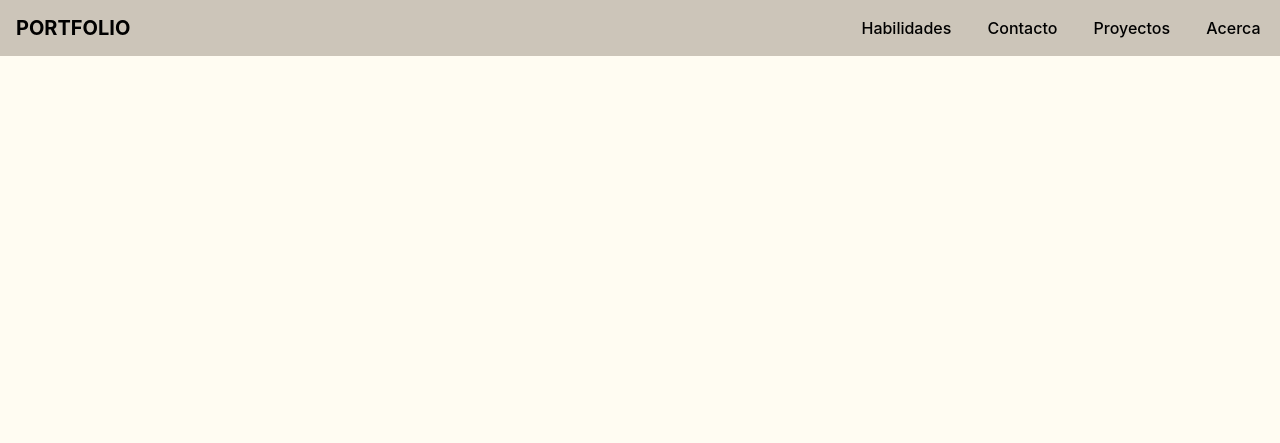
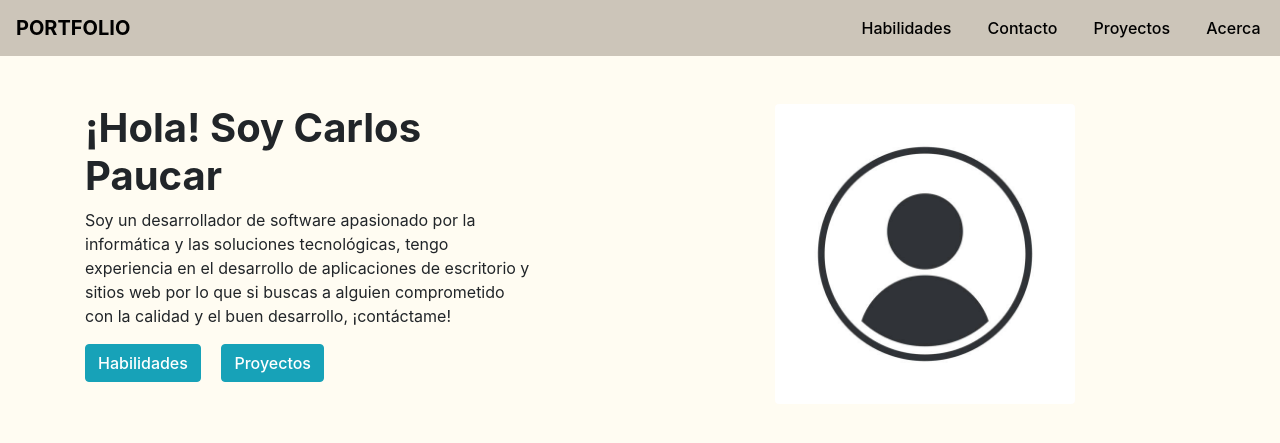
Before and after one commit to Veliz-P/portfolio-web-remoto, a Django app: page / in a window 1280 px wide. Shown: the top 443 px of the page. Run offline with Django 5.2, Linux system fonts and the light colour scheme.

Commit message:
Definir grid y contenido para hero section

```diff
--- a/app/templates/index.html
+++ b/app/templates/index.html
@@ -29,6 +29,9 @@
         .nav-links a:hover, a:hover{
             font-weight: bold; color: #964E31;
         }
+        .btn{
+            font-weight: 500;
+        }
     </style>
 
 </head>
@@ -43,10 +46,20 @@
         </ul>
     </nav>
 
-    <div class="container">
-        <div class="col">
-            <div class="row">
-
+    <div class="container mt-5">
+        <div class="row justify-content-between">
+            <div class="col-5">
+                <h1 style="font-weight: bold;">¡Hola! Soy Carlos <br>Paucar</h1>
+                <p>Soy un desarrollador de software apasionado por la informática y las soluciones tecnológicas,
+                    tengo experiencia en el desarrollo de aplicaciones de escritorio y sitios web por lo que
+                    si buscas a alguien comprometido con la calidad y
+                    el buen desarrollo, ¡contáctame!</p>
+                <button class="btn btn-info">Habilidades</button>
+                <button class="btn btn-info ml-3">Proyectos</button>
+            </div>
+            <div class="col-6">
+                <img class="img-fluid rounded mx-auto d-block"
+                    src="{% static 'app/img/img_user_example.jpg'%}" width="300" height="200" alt="">
             </div>
         </div>
     </div>
```
Also changed, not shown: app/static/app/img/img_user_example.jpg (added).
